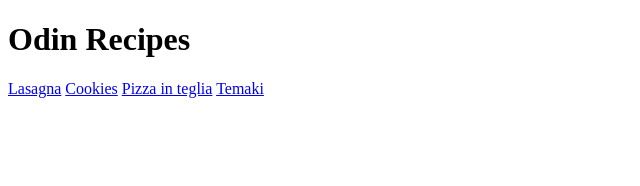
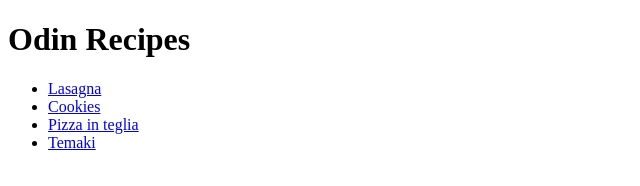
Before and after one commit to sorcho/the-odin-project, a plain HTML site: page odin-recipes/index.html in a window 1280 px wide. Shown: the whole page, without its empty margins (0-640 px from the left). Drawn offline with Linux system fonts and the light colour scheme.

Commit message:
Added a list in index.html for easier navigation

```diff
--- a/odin-recipes/index.html
+++ b/odin-recipes/index.html
@@ -7,9 +7,11 @@
 </head>
 <body>
     <h1>Odin Recipes</h1>
-    <a href="./recipes/lasagna/lasagna.html" rel="noopener noreferrer">Lasagna</a>
-    <a href="./recipes/cookies/cookies.html" rel="noopener noreferrer">Cookies</a>
-    <a href="./recipes/pizza-in-teglia/pizza-in-teglia.html" rel="noopener noreferrer">Pizza in teglia</a>
-    <a href="./recipes/temaki/temaki.html" rel="noopener noreferrer">Temaki</a>
+    <ul>
+        <li><a href="./recipes/lasagna/lasagna.html" rel="noopener noreferrer">Lasagna</a></li>
+        <li><a href="./recipes/cookies/cookies.html" rel="noopener noreferrer">Cookies</a></li>
+        <li><a href="./recipes/pizza-in-teglia/pizza-in-teglia.html" rel="noopener noreferrer">Pizza in teglia</a></li>
+        <li><a href="./recipes/temaki/temaki.html" rel="noopener noreferrer">Temaki</a></li>
+    </ul>
 </body>
 </html>
```
